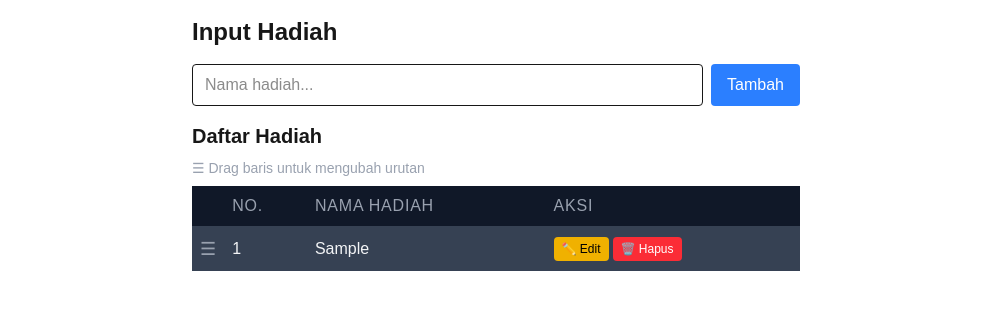
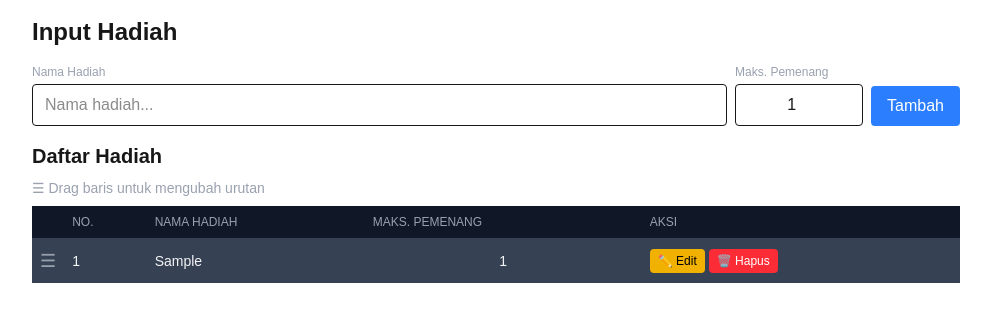
Before and after one commit to yosiazwan/lottery, a Next.js app: page /hadiah in a window 1280 px wide. Both pictures are taken after typing "Sample" into the empty fields and a click on the button "Tambah". Shown: the top 322 px of the page, without its empty margins (144-1135 px from the left). Built offline with nearby package versions, Linux system fonts and the light colour scheme.

Commit message:
max pemenang per hadiah

```diff
--- a/src/app/hadiah/page.tsx
+++ b/src/app/hadiah/page.tsx
@@ -5,13 +5,16 @@ import { useState, useEffect, useRef } from 'react';
 
 export interface Prize {
   name: string;
+  maxWinners: number;
 }
 
 export default function HadiahPage() {
   const [prizes, setPrizes] = useState<Prize[]>([]);
   const [name, setName] = useState('');
+  const [maxWinners, setMaxWinners] = useState<number>(1);
   const [editingIndex, setEditingIndex] = useState<number | null>(null);
   const [editingName, setEditingName] = useState('');
+  const [editingMax, setEditingMax] = useState<number>(1);
   const [dragIndex, setDragIndex] = useState<number | null>(null);
   const [dragOverIndex, setDragOverIndex] = useState<number | null>(null);
   const editInputRef = useRef<HTMLInputElement>(null);
@@ -34,8 +37,9 @@ export default function HadiahPage() {
 
   const handleAddPrize = () => {
     if (!name.trim()) return;
-    setPrizes([...prizes, { name: name.trim() }]);
+    setPrizes([...prizes, { name: name.trim(), maxWinners: Math.max(1, maxWinners) }]);
     setName('');
+    setMaxWinners(1);
   };
 
   const handleDeletePrize = (index: number) => {
@@ -46,39 +50,28 @@ export default function HadiahPage() {
   const handleStartEdit = (index: number) => {
     setEditingIndex(index);
     setEditingName(prizes[index].name);
+    setEditingMax(prizes[index].maxWinners ?? 1);
   };
 
   const handleSaveEdit = () => {
     if (editingIndex === null) return;
     if (!editingName.trim()) return;
     const updated = [...prizes];
-    updated[editingIndex] = { name: editingName.trim() };
+    updated[editingIndex] = { name: editingName.trim(), maxWinners: Math.max(1, editingMax) };
     setPrizes(updated);
     setEditingIndex(null);
-    setEditingName('');
   };
 
   const handleCancelEdit = () => {
     setEditingIndex(null);
     setEditingName('');
+    setEditingMax(1);
   };
 
-  // Drag and drop handlers
-  const handleDragStart = (index: number) => {
-    setDragIndex(index);
-  };
-
-  const handleDragOver = (e: React.DragEvent, index: number) => {
-    e.preventDefault();
-    setDragOverIndex(index);
-  };
-
+  const handleDragStart = (index: number) => setDragIndex(index);
+  const handleDragOver = (e: React.DragEvent, index: number) => { e.preventDefault(); setDragOverIndex(index); };
   const handleDrop = (index: number) => {
-    if (dragIndex === null || dragIndex === index) {
-      setDragIndex(null);
-      setDragOverIndex(null);
-      return;
-    }
+    if (dragIndex === null || dragIndex === index) { setDragIndex(null); setDragOverIndex(null); return; }
     const updated = [...prizes];
     const [moved] = updated.splice(dragIndex, 1);
     updated.splice(index, 0, moved);
@@ -86,28 +79,37 @@ export default function HadiahPage() {
     setDragIndex(null);
     setDragOverIndex(null);
   };
-
-  const handleDragEnd = () => {
-    setDragIndex(null);
-    setDragOverIndex(null);
-  };
+  const handleDragEnd = () => { setDragIndex(null); setDragOverIndex(null); };
 
   return (
-    <div className="p-4 w-1/2 mx-auto">
+    <div className="p-4 w-3/4 mx-auto">
       <h1 className="text-2xl font-bold mb-4">Input Hadiah</h1>
       <form
         onSubmit={(e) => { e.preventDefault(); handleAddPrize(); }}
-        className="mb-4 flex gap-2"
+        className="mb-4 flex gap-2 items-end"
       >
+        <div className="flex flex-col flex-1">
+          <label className="text-gray-400 text-xs mb-1">Nama Hadiah</label>
           <input
             type="text"
             value={name}
             onChange={(e) => setName(e.target.value)}
             placeholder="Nama hadiah..."
             required
-          className="border rounded flex-1 py-2 px-3"
+            className="border rounded py-2 px-3"
           />
-        <button type="submit" className="bg-blue-500 text-white py-2 px-4 rounded hover:bg-blue-600">
+        </div>
+        <div className="flex flex-col w-32">
+          <label className="text-gray-400 text-xs mb-1">Maks. Pemenang</label>
+          <input
+            type="number"
+            min={1}
+            value={maxWinners}
+            onChange={(e) => setMaxWinners(Math.max(1, parseInt(e.target.value) || 1))}
+            className="border rounded py-2 px-3 text-center"
+          />
+        </div>
+        <button type="submit" className="bg-blue-500 text-white py-2 px-4 rounded hover:bg-blue-600 h-fit">
           Tambah
         </button>
       </form>
@@ -117,10 +119,11 @@ export default function HadiahPage() {
       <table className="min-w-full divide-y divide-gray-700">
         <thead>
           <tr className="bg-gray-900">
-            <th className="px-2 py-2 text-left text-md font-medium text-gray-400 uppercase tracking-wider w-8"></th>
-            <th className="px-2 py-2 text-left text-md font-medium text-gray-400 uppercase tracking-wider">No.</th>
-            <th className="px-2 py-2 text-left text-md font-medium text-gray-400 uppercase tracking-wider">Nama Hadiah</th>
-            <th className="px-2 py-2 text-left text-md font-medium text-gray-400 uppercase tracking-wider">Aksi</th>
+            <th className="px-2 py-2 w-8"></th>
+            <th className="px-2 py-2 text-left text-xs font-medium text-gray-400 uppercase">No.</th>
+            <th className="px-2 py-2 text-left text-xs font-medium text-gray-400 uppercase">Nama Hadiah</th>
+            <th className="px-2 py-2 text-left text-xs font-medium text-gray-400 uppercase">Maks. Pemenang</th>
+            <th className="px-2 py-2 text-left text-xs font-medium text-gray-400 uppercase">Aksi</th>
           </tr>
         </thead>
         <tbody className="bg-gray-700 divide-y divide-gray-700">
@@ -132,32 +135,22 @@ export default function HadiahPage() {
               onDragOver={(e) => handleDragOver(e, index)}
               onDrop={() => handleDrop(index)}
               onDragEnd={handleDragEnd}
-              className={`transition-all ${
-                dragIndex === index ? 'opacity-40' : 'opacity-100'
-              } ${
-                dragOverIndex === index && dragIndex !== index
-                  ? 'border-t-2 border-yellow-400'
-                  : ''
+              className={`transition-all ${dragIndex === index ? 'opacity-40' : 'opacity-100'} ${
+                dragOverIndex === index && dragIndex !== index ? 'border-t-2 border-yellow-400' : ''
               }`}
             >
-              {/* Handle drag */}
-              <td className="px-2 py-2 text-gray-400 cursor-grab active:cursor-grabbing select-none text-lg">
-                ☰
-              </td>
-              <td className="px-2 py-2 whitespace-nowrap text-md text-gray-100">{index + 1}</td>
+              <td className="px-2 py-2 text-gray-400 cursor-grab active:cursor-grabbing select-none text-lg">☰</td>
+              <td className="px-2 py-2 text-sm text-gray-100">{index + 1}</td>
 
-              {/* Nama — mode edit atau tampil */}
-              <td className="px-2 py-2 text-md text-gray-100">
+              {/* Nama */}
+              <td className="px-2 py-2 text-sm text-gray-100">
                 {editingIndex === index ? (
                   <input
                     ref={editInputRef}
                     type="text"
                     value={editingName}
                     onChange={(e) => setEditingName(e.target.value)}
-                    onKeyDown={(e) => {
-                      if (e.key === 'Enter') handleSaveEdit();
-                      if (e.key === 'Escape') handleCancelEdit();
-                    }}
+                    onKeyDown={(e) => { if (e.key === 'Enter') handleSaveEdit(); if (e.key === 'Escape') handleCancelEdit(); }}
                     className="border rounded py-1 px-2 bg-gray-800 text-white w-full"
                   />
                 ) : (
@@ -165,46 +158,39 @@ export default function HadiahPage() {
                 )}
               </td>
 
+              {/* Maks. Pemenang */}
+              <td className="px-2 py-2 text-sm text-gray-100 text-center">
+                {editingIndex === index ? (
+                  <input
+                    type="number"
+                    min={1}
+                    value={editingMax}
+                    onChange={(e) => setEditingMax(Math.max(1, parseInt(e.target.value) || 1))}
+                    className="border rounded py-1 px-2 bg-gray-800 text-white w-20 text-center"
+                  />
+                ) : (
+                  <span>{prize.maxWinners ?? 1}</span>
+                )}
+              </td>
+
               {/* Aksi */}
-              <td className="px-2 py-2 whitespace-nowrap text-md text-gray-100">
+              <td className="px-2 py-2 text-sm text-gray-100">
                 {editingIndex === index ? (
                   <div className="flex gap-1">
-                    <button
-                      onClick={handleSaveEdit}
-                      className="bg-green-600 text-white py-1 px-2 rounded text-xs hover:bg-green-500"
-                    >
-                      ✓ Simpan
-                    </button>
-                    <button
-                      onClick={handleCancelEdit}
-                      className="bg-gray-500 text-white py-1 px-2 rounded text-xs hover:bg-gray-400"
-                    >
-                      ✕ Batal
-                    </button>
+                    <button onClick={handleSaveEdit} className="bg-green-600 text-white py-1 px-2 rounded text-xs hover:bg-green-500">✓ Simpan</button>
+                    <button onClick={handleCancelEdit} className="bg-gray-500 text-white py-1 px-2 rounded text-xs hover:bg-gray-400">✕ Batal</button>
                   </div>
                 ) : (
                   <div className="flex gap-1">
-                    <button
-                      onClick={() => handleStartEdit(index)}
-                      className="bg-yellow-500 text-black py-1 px-2 rounded text-xs hover:bg-yellow-400"
-                    >
-                      ✏️ Edit
-                    </button>
-                    <button
-                      onClick={() => handleDeletePrize(index)}
-                      className="bg-red-500 text-white py-1 px-2 rounded text-xs hover:bg-red-400"
-                    >
-                      🗑️ Hapus
-                    </button>
+                    <button onClick={() => handleStartEdit(index)} className="bg-yellow-500 text-black py-1 px-2 rounded text-xs hover:bg-yellow-400">✏️ Edit</button>
+                    <button onClick={() => handleDeletePrize(index)} className="bg-red-500 text-white py-1 px-2 rounded text-xs hover:bg-red-400">🗑️ Hapus</button>
                   </div>
                 )}
               </td>
             </tr>
           ))}
           {prizes.length === 0 && (
-            <tr>
-              <td colSpan={4} className="px-2 py-4 text-center text-gray-400">Belum ada hadiah</td>
-            </tr>
+            <tr><td colSpan={5} className="px-2 py-4 text-center text-gray-400">Belum ada hadiah</td></tr>
           )}
         </tbody>
       </table>
--- a/src/component/counter.tsx
+++ b/src/component/counter.tsx
@@ -32,6 +32,7 @@ export default function Counter() {
 	const [currentPrize, setCurrentPrize] = useState<string>('');
 	const [winners, setWinners] = useState<Peserta[]>([]);
 	const [winnerCount, setWinnerCount] = useState<number>(1);
+	const [winnerCountPerPrize, setWinnerCountPerPrize] = useState<Record<string, number>>({});
 
 	const [drawMethod, setDrawMethod] = useState<DrawMethod>('random');
 	const [hasCompletedCycle, setHasCompletedCycle] = useState<boolean>(false);
@@ -42,17 +43,21 @@ export default function Counter() {
 	const shuffledRef = useRef<Peserta[]>([]);
 	const completedCyclesRef = useRef<number>(0);
 	const pesertaRef = useRef<Peserta[]>([]);
-
-	// Ref untuk menyimpan prize agar tidak hilang saat currentPrize di-reset
 	const currentPrizeRef = useRef<string>('');
 
 	const effectiveMethod: DrawMethod = winnerCount > 1 ? 'random' : drawMethod;
+
+	// Filter prizes yang belum penuh
+	const availablePrizes = prizes.filter(p => {
+		const used = winnerCountPerPrize[p.name] ?? 0;
+		const max = p.maxWinners ?? Infinity;
+		return used < max;
+	});
 
 	useEffect(() => {
 		pesertaRef.current = peserta;
 	}, [peserta]);
 
-	// Update ref setiap currentPrize berubah (hanya jika tidak kosong)
 	useEffect(() => {
 		if (currentPrize !== '') currentPrizeRef.current = currentPrize;
 	}, [currentPrize]);
@@ -66,6 +71,21 @@ export default function Counter() {
 		const handlePrizeUpdate = (data: Prize[]) => setPrizes(data);
 		crossTabBus.on('prize:updated', handlePrizeUpdate);
 		return () => crossTabBus.off('prize:updated', handlePrizeUpdate);
+	}, []);
+
+	// Hitung pemenang per prize
+	useEffect(() => {
+		const rebuild = () => {
+			const stored = localStorage.getItem('doorprize.winners');
+			const data: Winners[] = stored ? JSON.parse(stored) : [];
+			const counts: Record<string, number> = {};
+			data.forEach(w => { counts[w.prize] = (counts[w.prize] ?? 0) + 1; });
+			setWinnerCountPerPrize(counts);
+		};
+		rebuild();
+		const onWinnersUpdated = () => rebuild();
+		crossTabBus.on('winners:updated', onWinnersUpdated);
+		return () => crossTabBus.off('winners:updated', onWinnersUpdated);
 	}, []);
 
 	useEffect(() => {
@@ -207,10 +227,8 @@ export default function Counter() {
 		if (storedWinners) crossTabBus.emit('winners:updated', JSON.parse(storedWinners) as Winners[]);
 		const dropWinners = localStorage.getItem('doorprize.drop-winners');
 		if (dropWinners) crossTabBus.emit('dropWinners:updated', JSON.parse(dropWinners) as Winners[]);
-		// Tidak reset currentPrize di sini — prize di-reset manual saat user tutup modal
 	};
 
-	// Reset prize dipanggil saat modal fireworks ditutup
 	const handleFireworksClose = () => {
 		setCurrentPrize('');
 		currentPrizeRef.current = '';
@@ -241,9 +259,15 @@ export default function Counter() {
 						value={currentPrize}
 					>
 						<option value="">-- Pilih Hadiah --</option>
-                    {prizes.map((prize, index) => (
-                        <option key={index} value={prize.name}>{prize.name}</option>
-                    ))}
+						{availablePrizes.map((prize, index) => {
+							const used = winnerCountPerPrize[prize.name] ?? 0;
+							const max = prize.maxWinners ?? '∞';
+							return (
+								<option key={index} value={prize.name}>
+									{prize.name} ({used}/{max})
+								</option>
+							);
+						})}
 					</select>
 				</div>
 				<div className="mt-4 flex items-center gap-3 flex-wrap justify-center">
```
Lines whose indentation alone changed are shown as unchanged.
